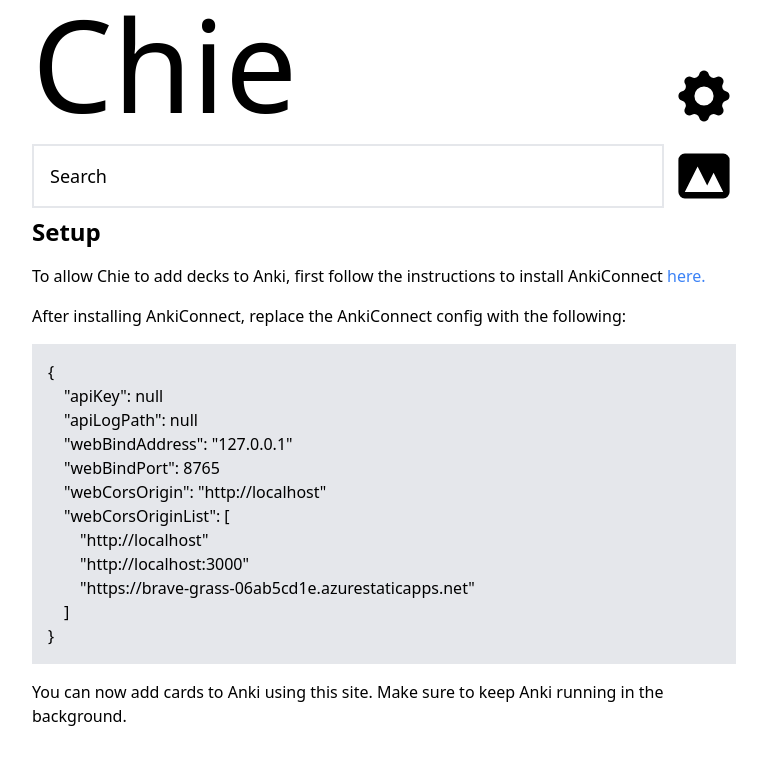
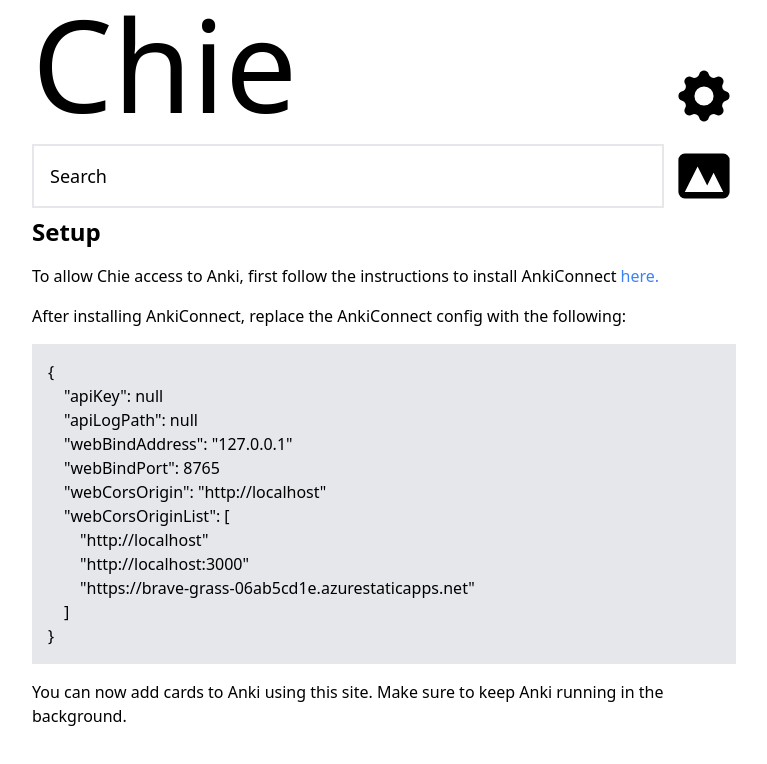
Before and after one commit to MichaelMauriceLee/chie-old, a Next.js app in the folder client-app/: page / in a window 1280 px wide. Shown: the top 764 px of the page, without its empty margins (256-1023 px from the left). Built offline with nearby package versions, Linux system fonts and the light colour scheme.

Commit message:
Typo fix

```diff
--- a/client-app/components/Info.tsx
+++ b/client-app/components/Info.tsx
@@ -6,7 +6,7 @@
       Setup
     </h3>
     <div>
-      To allow Chie to add decks to Anki, first follow the instructions to install AnkiConnect
+      To allow Chie access to Anki, first follow the instructions to install AnkiConnect
       <a className="text-blue-500 visited:text-purple-500" href="https://foosoft.net/projects/anki-connect/"> here.</a>
     </div>
     <div>
```
